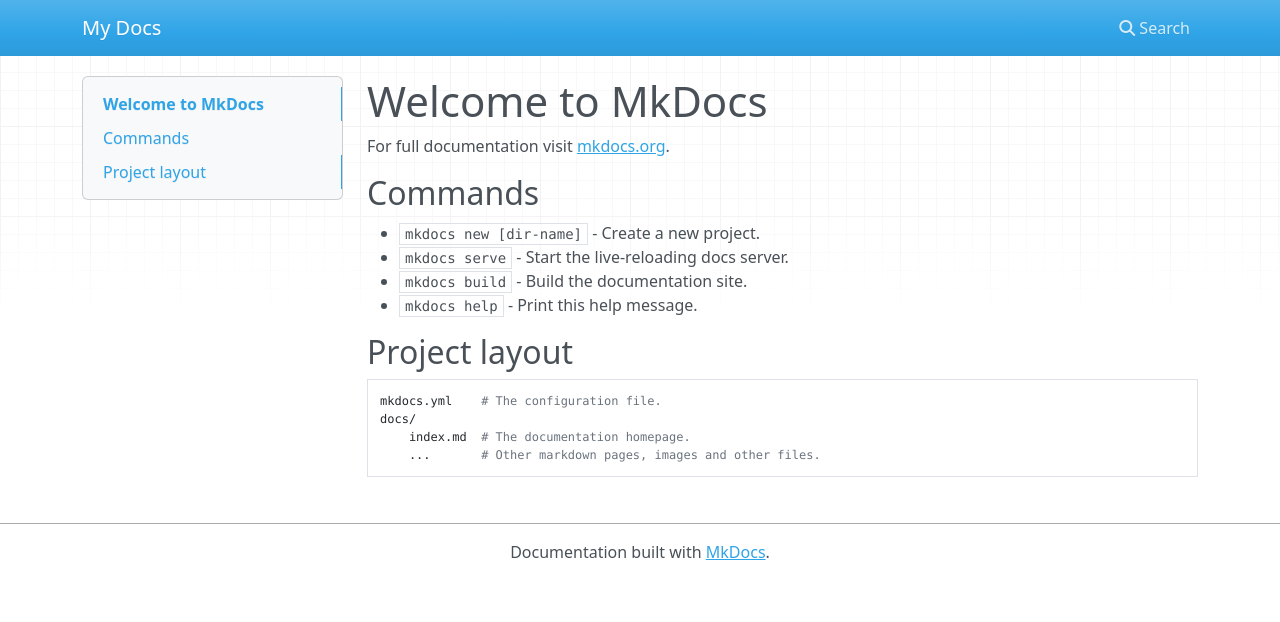
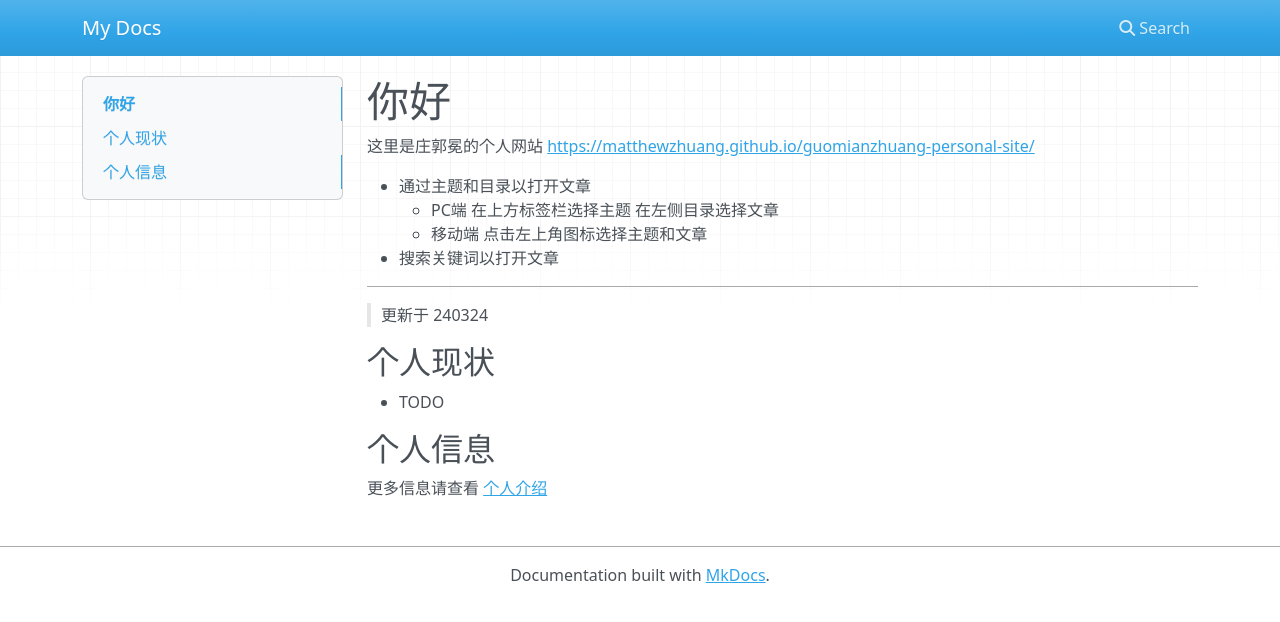
Before and after one commit to MatthewZhuang/guomianzhuang-personal-site, an MkDocs documentation site: the page built from docs/index.md, in a window 1280 px wide. Shown: the top 622 px of the page. Built offline with MkDocs 1.6.1, drawn with Linux system fonts in a browser that asks for light colours; nearby versions of some CDN libraries.

Commit message:
new instr

```diff
--- a/docs/index.md
+++ b/docs/index.md
@@ -1,17 +1,20 @@
-# Welcome to MkDocs
+# 你好
 
-For full documentation visit [mkdocs.org](https://mkdocs.org).
+这里是庄郭冕的个人网站 <https://matthewzhuang.github.io/guomianzhuang-personal-site/>
 
-## Commands
+- 通过主题和目录以打开文章
+    - PC端 在上方标签栏选择主题 在左侧目录选择文章
+    - 移动端 点击左上角图标选择主题和文章
+- 搜索关键词以打开文章
 
-* `mkdocs new [dir-name]` - Create a new project.
-* `mkdocs serve` - Start the live-reloading docs server.
-* `mkdocs build` - Build the documentation site.
-* `mkdocs help` - Print this help message.
+---
 
-## Project layout
+> 更新于 240324
 
-    mkdocs.yml    # The configuration file.
-    docs/
-        index.md  # The documentation homepage.
-        ...       # Other markdown pages, images and other files.
+## 个人现状
+
+- TODO
+
+## 个人信息
+
+更多信息请查看 [个人介绍](./ME/introduction.md)
```
